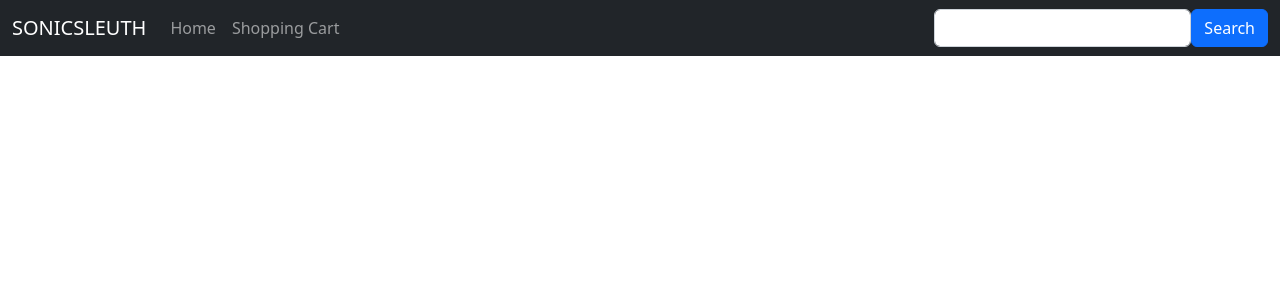
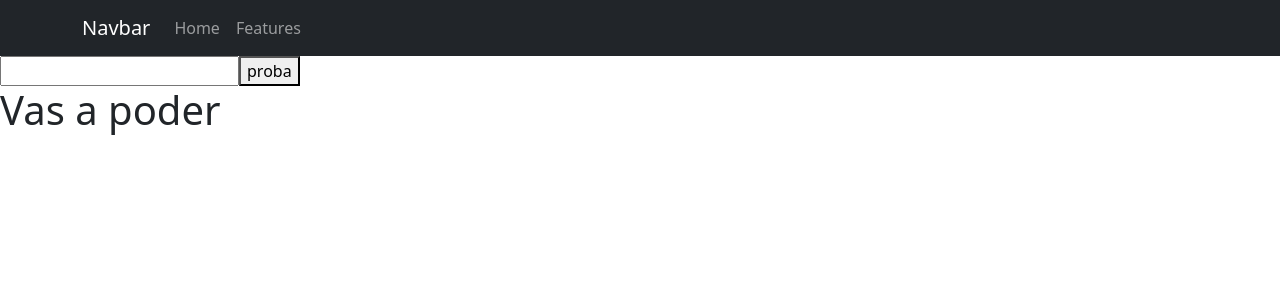
Before and after one commit to Quica20/SonicLeuth, a React (Create React App) app: page / in a window 1280 px wide. Shown: the top 300 px of the page. Built offline with nearby package versions, Linux system fonts and the light colour scheme; no server answers.

Commit message:
Actualizacion del proyecto N

```diff
--- a/src/App.js
+++ b/src/App.js
@@ -1,19 +1,19 @@
 import { Fragment } from 'react';
 
 //Context
-import { ContextAPI } from './context/contextAPI';
+
 
 //Components:
-import Home from './pages/Home.jsx'
+import Home from './pages/Home/Home.jsx'
 
 
 function App() {
   return (
-    <ContextAPI>
+
       <Fragment>
         <Home />
       </Fragment>
-    </ContextAPI>
+
   );
 }
 
--- a/src/components/NavBar/navBar.jsx
+++ b/src/components/NavBar/navBar.jsx
@@ -1,110 +1,21 @@
-/* Styles */
 import 'bootstrap/dist/css/bootstrap.min.css';
-
-import Button from 'react-bootstrap/Button';
 import Container from 'react-bootstrap/Container';
-import Form from 'react-bootstrap/Form';
 import Nav from 'react-bootstrap/Nav';
 import Navbar from 'react-bootstrap/Navbar';
-import React, {useState, useEffect, Fragment, Row, Props} from 'react';
 
-//Importamos el contexto:
-import { albumsContext } from '../../context/contextAPI';
-
-/* Componente */
-//import Album from '../../components/album/album'
-
-/* Keys */
-const CLIENT_ID = "7466febb4a334418b788a14e25a6a973";
-const CLIENT_SECRET = "d4e1d23bc7304925a6513bdf85fc9d1e";
-
-
-export const NavBar = ({children}) => {
-
-  const[searchInput, setSearchInput] = useState("");
-  const[accessToken, setAccessToken] = useState("");
-  const[albums, setAlbums] = useState([]);
-
-
-  useEffect(()=> {
-    // API ACCESS TOKEN
-    var authParameters ={
-      method:'POST',
-      headers: {
-        'Content-Type': 'application/x-www-form-urlencoded'
-      },
-      body: 'grant_type=client_credentials&client_id=' + CLIENT_ID + '&client_secret=' + CLIENT_SECRET
-    }
-    fetch('https://accounts.spotify.com/api/token', authParameters)
-    .then(result => result.json())
-    .then(data => setAccessToken(data.access_token))
-  },[])
-
-    // SEARCH
-    async function search(){
-      console.log('search for' + searchInput); //Taylor Swift
-
-      // Get request using search to get the Artist ID
-      var searchParameters = {
-        method: 'GET',
-        headers: {
-          'Content-Type': 'application/json',
-          'Authorization': 'Bearer ' + accessToken
-        }
-      }
-
-      var artistID = await fetch('https://api.spotify.com/v1/search?q=' + searchInput + '&type=artist', searchParameters)
-        .then(response => response.json())
-        .then(data => { return data.artists.items[0].id })
-
-      console.log('id Artist: ' + artistID)
-      // Get requets with Artist ID grab all the Albums from Artist
-      var returndAlbums = await fetch('https://api.spotify.com/v1/artists/' + artistID + '/albums' + '?include_groups=album&market=US&limit=50', searchParameters)
-        .then(response => response.json())
-        .then(data => {
-          setAlbums(data.items);
-        });
-
-      // Display those albums to the User
-    }
-
+const NavBar = () => {
   return (
-    <albumsContext.Provider
-      value ={{albums}}
-    >
-    <Fragment>
-    <Navbar bg="dark" variant="dark" expand="lg">
-      <Container fluid>
-        <Navbar.Brand href="#">SONICSLEUTH</Navbar.Brand>
-        <Navbar.Toggle aria-controls="navbarScroll" />
-        <Navbar.Collapse id="navbarScroll">
-          <Nav
-            className="me-auto my-2 my-lg-0"
-            style={{ maxHeight: '100px' }}
-            navbarScroll
-          >
-            <Nav.Link href="#action1">Home</Nav.Link>
-            <Nav.Link href="#action2">Shopping Cart</Nav.Link>
+    <>
+      <Navbar bg="dark" variant="dark">
+        <Container>
+          <Navbar.Brand style={{ fontSize: '20px' }} href="#home">Navbar</Navbar.Brand>
+          <Nav className="me-auto">
+            <Nav.Link href="#home">Home</Nav.Link>
+            <Nav.Link href="#features">Features</Nav.Link>
           </Nav>
-
-          <Form className="d-flex">
-            <Form.Control
-              onChange={
-                event => setSearchInput(event.target.value)
-              }
-            />
-            <Button
-              variant="outline-success"
-              onClick={search}>
-              Search
-              </Button>
-          </Form>
-        </Navbar.Collapse>
-      </Container>
-    </Navbar>
-    </Fragment>
-    {children}
-    </albumsContext.Provider>
+        </Container>
+      </Navbar>
+    </>
   );
 }
 
--- a/src/components/cardAlbum/album.jsx
+++ b/src/components/cardAlbum/CardAlbum.jsx
@@ -4,12 +4,12 @@ import 'bootstrap/dist/css/bootstrap.min.css';
 import Button from 'react-bootstrap/Button';
 import Card from 'react-bootstrap/Card';
 
-function CardAlbum({data}) {
+function CardAlbum(props) {
   return (
     <Card style={{ width: '18rem' }}>
       <Card.Img variant="top" src="#" />
       <Card.Body>
-        <Card.Title>{data.name}</Card.Title>
+        <Card.Title>{props.name}</Card.Title>
         <Card.Text>
           Some quick example text to build on the card title and make up the
           bulk of the card's content.
--- /dev/null
+++ b/src/components/itemList/ItemList.jsx
@@ -0,0 +1,18 @@
+import CardAlbum from '../cardAlbum/CardAlbum'
+import React, { Fragment } from 'react'
+
+//Importamos Componentes:
+
+function ItemList({data}) {
+  return (
+<Fragment>
+        {data.map(({item}) => {
+            return(
+                <CardAlbum key={item.id} name = {item.name}/>
+            )
+        })}
+</Fragment>
+  )
+}
+
+export default ItemList
--- /dev/null
+++ b/src/components/itemListContainer/IntemListContainer.jsx
@@ -0,0 +1,76 @@
+import React, {useState, useEffect, Fragment} from 'react'
+import ItemList from '../itemList/ItemList';
+
+//Keys Api Spotify:
+const CLIENT_ID = "7466febb4a334418b788a14e25a6a973";
+const CLIENT_SECRET = "d4e1d23bc7304925a6513bdf85fc9d1e";
+
+//Import Component:
+
+
+const IntemListContainer = () => {
+
+    const[searchInput, setSearchInput] = useState("");
+    const[accessToken, setAccessToken] = useState("");
+    const[albums, setAlbums] = useState([]);
+
+    useEffect(()=> {
+
+        // API ACCESS TOKEN
+        var authParameters ={
+        method:'POST',
+        headers: {
+            'Content-Type': 'application/x-www-form-urlencoded'
+        },
+        body: 'grant_type=client_credentials&client_id=' + CLIENT_ID + '&client_secret=' + CLIENT_SECRET
+        }
+        fetch('https://accounts.spotify.com/api/token', authParameters)
+        .then(result => result.json())
+        .then(data => setAccessToken(data.access_token))
+    },[])
+
+        // SEARCH
+        async function search(){
+            console.log('search for' + searchInput); //Taylor Swift
+
+            // Get request using search to get the Artist ID
+            var searchParameters = {
+            method: 'GET',
+            headers: {
+                'Content-Type': 'application/json',
+                'Authorization': 'Bearer ' + accessToken
+            }
+            }
+
+            var artistID = await fetch('https://api.spotify.com/v1/search?q=' + searchInput + '&type=artist', searchParameters)
+            .then(response => response.json())
+            .then(data => { return data.artists.items[0].id })
+
+            console.log('id Artist: ' + artistID)
+            // Get requets with Artist ID grab all the Albums from Artist
+            var returndAlbums = await fetch('https://api.spotify.com/v1/artists/' + artistID + '/albums' + '?include_groups=album&market=US&limit=50', searchParameters)
+            .then(response => response.json())
+            .then(data => {
+                setAlbums(data.items);
+            });
+        }
+
+        const handleInputChange = (event) => {
+            setSearchInput(event.target.value);
+        }
+
+    console.log(albums)
+    return (
+    <Fragment>
+    <input type="text" value={searchInput} onChange={handleInputChange} />
+    <button
+    onClick={search}
+    >proba</button>
+
+    <ItemList data = {albums}/>
+
+    </Fragment>
+    )
+}
+
+export default IntemListContainer
--- a/src/pages/Home.jsx
+++ /dev/null
@@ -1,28 +0,0 @@
-import React, { useContext } from 'react'
-import { Fragment, useState } from 'react';
-import Form from 'react-bootstrap/Form';
-import './Home.css'
-
-//Importamos el contexto:
-import {albumsContext} from '../context/contextAPI'
-
-//Components:
-import NavBaralone from '../components/navBaralone';
-import CardAlbum from '../components/cardAlbum/album.jsx'
-
-
-
-function Home() {
-
-const { albums,  setSearchInput, search }  = useContext(albumsContext)
-  console.log(albums)
-  return (
-    <Fragment>
-
-      <NavBaralone />
-
-  </Fragment>
-  )
-}
-
-export default Home
--- /dev/null
+++ b/src/pages/Home/Home.jsx
@@ -0,0 +1,20 @@
+import { Fragment} from 'react';
+
+import './Home.css'
+
+//Import Components:
+import NavBar from '../../components/NavBar/navBar';
+import IntemListContainer from '../../components/itemListContainer/IntemListContainer';
+
+function Home() {
+
+  return (
+    <Fragment>
+      <NavBar />
+      <IntemListContainer />
+      <h1>Vas a poder</h1>
+  </Fragment>
+  )
+}
+
+export default Home
```
Also changed, not shown: src/components/Shopping Cart CheckOut/CheckOut.jsx (added, +9 -0 lines), src/pages/Shopping Cart Checkout/CheckOut.jsx (added, +9 -0 lines), src/components/NavBar/navBaralone.jsx (renamed from src/components/navBaralone.jsx), src/pages/Home/Home.css (renamed from src/pages/Home.css).
